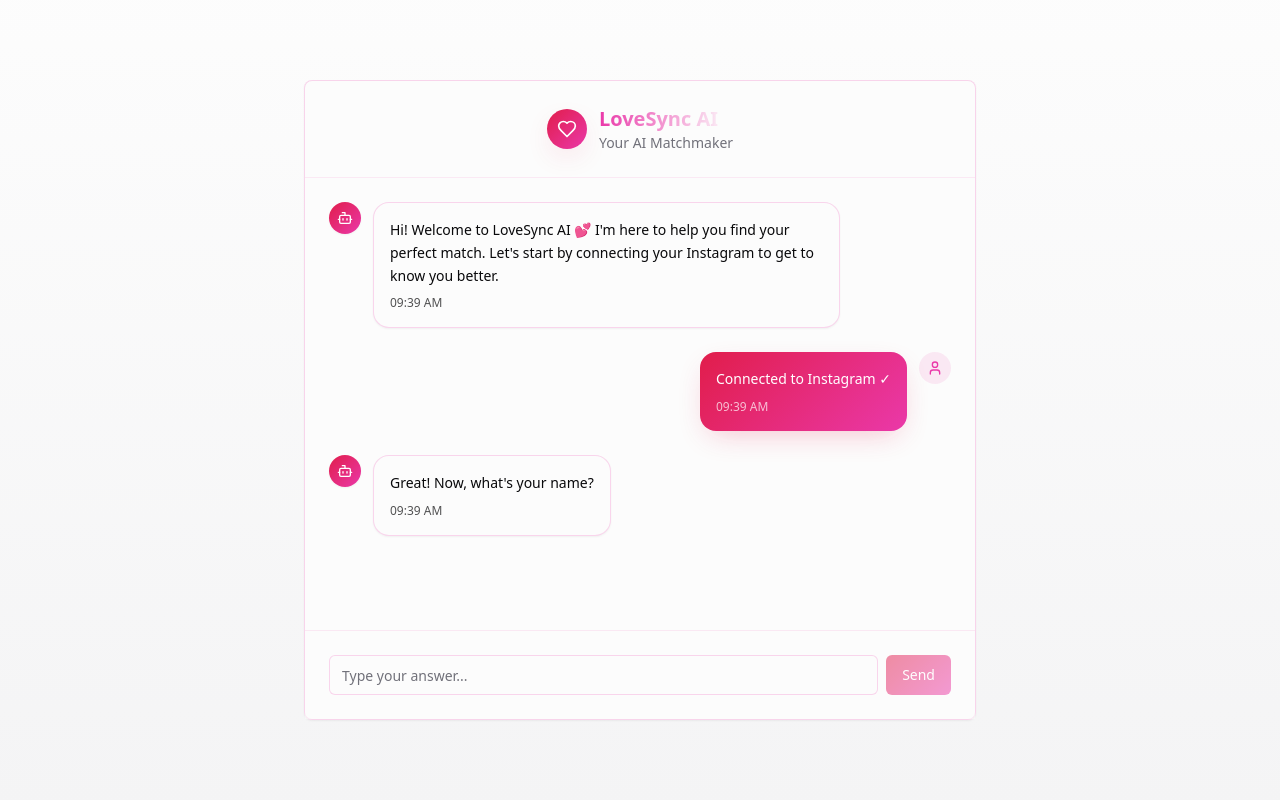
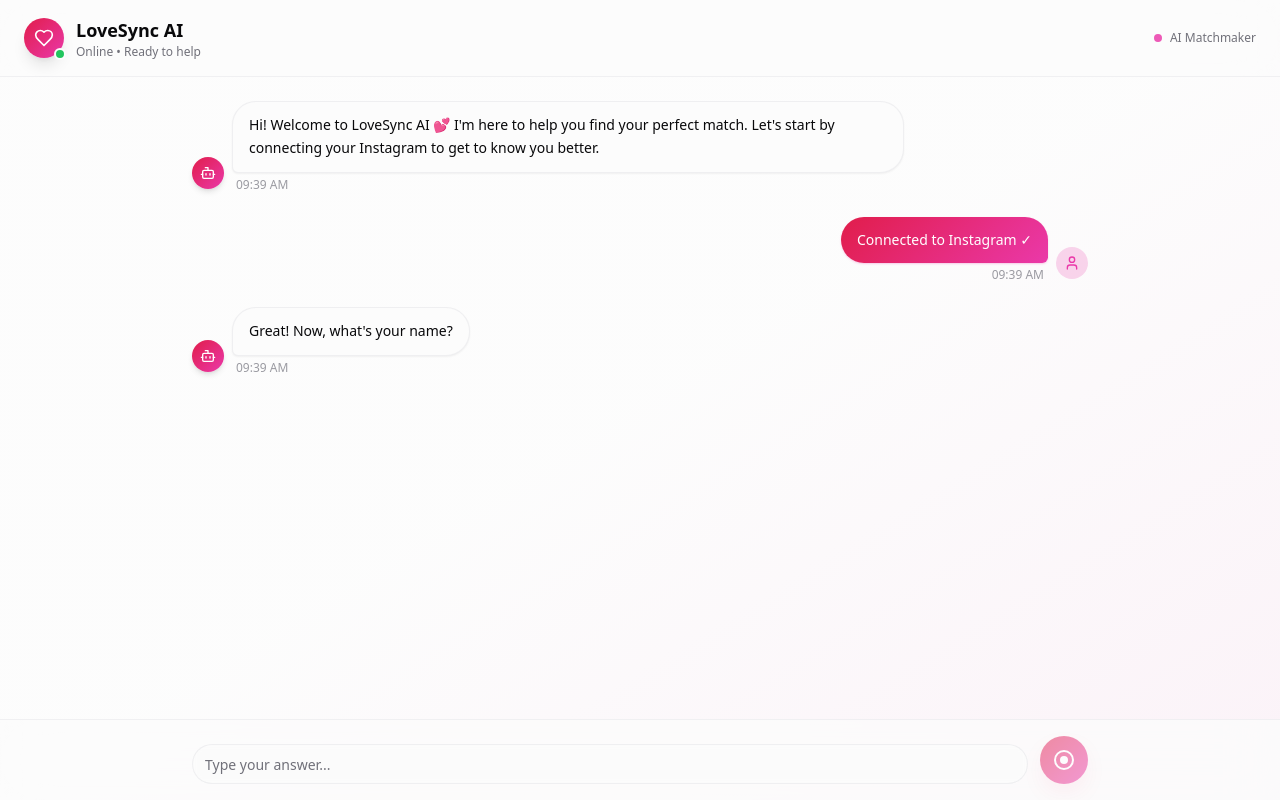
Before and after one commit to tpavankalyan/insta-match-agent, a React (Vite) app: page / in a window 1280 px wide. Both pictures are taken after a click on the button "Connect Instagram". Built offline with nearby package versions, Linux system fonts and the light colour scheme.

Commit message:
Refine chat UX
Update chat interface to a modern UX with improved message bubbles, avatars, and overall visual polish.

```diff
--- a/src/components/ChatInterface.tsx
+++ b/src/components/ChatInterface.tsx
@@ -123,13 +123,13 @@ const ChatInterface: React.FC<ChatInterfaceProps> = ({ onComplete }) => {
     switch (currentStepData.type) {
       case 'instagram':
          return (
-          <div className="flex gap-2">
+           <div className="flex gap-3">
              <Button
                onClick={() => handleSubmit(true)}
                variant="default"
-              className="flex items-center gap-2 gradient-romantic text-white border-0 shadow-romantic"
+               className="flex items-center gap-2 gradient-romantic text-white border-0 shadow-romantic rounded-full px-6 py-3 hover:shadow-lg transition-all duration-200"
              >
-              <Instagram className="w-4 h-4" />
+               <Instagram className="w-5 h-5" />
                Connect Instagram
              </Button>
            </div>
@@ -138,7 +138,7 @@ const ChatInterface: React.FC<ChatInterfaceProps> = ({ onComplete }) => {
       case 'text':
       case 'number':
         return (
-          <div className="flex gap-2">
+          <div className="flex gap-3 items-end">
             <Input
               value={currentInput}
               onChange={(e) => setCurrentInput(e.target.value)}
@@ -149,36 +149,38 @@ const ChatInterface: React.FC<ChatInterfaceProps> = ({ onComplete }) => {
                   handleSubmit(currentInput.trim());
                 }
               }}
-              className="border-romantic/20 focus:ring-romantic"
+              className="flex-1 rounded-full border-border/50 focus:border-romantic focus:ring-romantic/20 bg-background/50 backdrop-blur-sm"
             />
             <Button
               onClick={() => currentInput.trim() && handleSubmit(currentInput.trim())}
               disabled={!currentInput.trim()}
               variant="default"
-              className="gradient-romantic text-white border-0"
+              className="gradient-romantic text-white border-0 rounded-full w-12 h-12 p-0 shadow-romantic hover:shadow-lg transition-all duration-200"
             >
-              Send
+              <div className="w-5 h-5 rounded-full border-2 border-white flex items-center justify-center">
+                <div className="w-2 h-2 bg-white rounded-full"></div>
+              </div>
             </Button>
           </div>
         );
 
       case 'textarea':
         return (
-          <div className="space-y-2">
+          <div className="space-y-3">
             <Textarea
               value={currentInput}
               onChange={(e) => setCurrentInput(e.target.value)}
               placeholder="Tell me more..."
-              className="border-romantic/20 focus:ring-romantic"
+              className="rounded-2xl border-border/50 focus:border-romantic focus:ring-romantic/20 bg-background/50 backdrop-blur-sm resize-none"
               rows={3}
             />
             <Button
               onClick={() => currentInput.trim() && handleSubmit(currentInput.trim())}
               disabled={!currentInput.trim()}
               variant="default"
-              className="gradient-romantic text-white border-0"
+              className="gradient-romantic text-white border-0 rounded-full px-6 py-3 hover:shadow-lg transition-all duration-200"
             >
-              Send
+              Send Message
             </Button>
           </div>
         );
@@ -224,50 +226,65 @@ const ChatInterface: React.FC<ChatInterfaceProps> = ({ onComplete }) => {
   };
 
   return (
-    <div className="min-h-screen gradient-soft flex items-center justify-center p-4">
-      <Card className="w-full max-w-2xl h-[80vh] flex flex-col shadow-soft backdrop-blur-sm bg-background/95 border-romantic/20">
-        {/* Header */}
-        <div className="flex items-center justify-center p-6 border-b border-romantic/10">
+    <div className="min-h-screen bg-gradient-to-br from-background via-background/95 to-romantic/5 flex flex-col">
+      {/* Modern Header */}
+      <div className="sticky top-0 z-10 bg-background/80 backdrop-blur-xl border-b border-border/50">
+        <div className="flex items-center justify-between px-6 py-4">
           <div className="flex items-center gap-3">
-            <div className="w-10 h-10 gradient-romantic rounded-full flex items-center justify-center shadow-romantic">
+            <div className="relative">
+              <div className="w-10 h-10 gradient-romantic rounded-full flex items-center justify-center shadow-lg">
                 <Heart className="w-5 h-5 text-white" />
               </div>
+              <div className="absolute -bottom-0.5 -right-0.5 w-3 h-3 bg-green-500 rounded-full border-2 border-background"></div>
+            </div>
             <div>
-              <h2 className="text-xl font-semibold bg-gradient-to-r from-romantic to-romantic-variant bg-clip-text text-transparent">
-                LoveSync AI
-              </h2>
-              <p className="text-sm text-muted-foreground">Your AI Matchmaker</p>
+              <h1 className="text-lg font-semibold text-foreground">LoveSync AI</h1>
+              <p className="text-xs text-muted-foreground">Online • Ready to help</p>
+            </div>
+          </div>
+          <div className="flex items-center gap-2">
+            <div className="w-2 h-2 bg-romantic rounded-full animate-pulse"></div>
+            <span className="text-xs text-muted-foreground">AI Matchmaker</span>
           </div>
         </div>
       </div>
 
-        <div className="flex-1 p-6 overflow-y-auto space-y-6">
-          {messages.map((message) => (
+      {/* Messages Area */}
+      <div className="flex-1 overflow-y-auto px-4 py-6 space-y-4">
+        <div className="max-w-4xl mx-auto space-y-6">
+          {messages.map((message, index) => (
             <div
               key={message.id}
-              className={`flex items-start gap-3 ${message.isBot ? 'justify-start' : 'justify-end'}`}
+              className={`flex items-end gap-2 animate-fade-in ${
+                message.isBot ? 'justify-start' : 'justify-end'
+              }`}
+              style={{ animationDelay: `${index * 0.1}s` }}
             >
               {message.isBot && (
-                <div className="w-8 h-8 gradient-romantic rounded-full flex items-center justify-center shadow-sm flex-shrink-0">
+                <div className="w-8 h-8 gradient-romantic rounded-full flex items-center justify-center shadow-md flex-shrink-0 mb-1">
                   <Bot className="w-4 h-4 text-white" />
                 </div>
               )}
 
+              <div className={`group relative max-w-[75%] ${message.isBot ? 'order-2' : 'order-1'}`}>
                 <div
-                className={`max-w-[75%] p-4 rounded-2xl animate-fade-in ${
+                  className={`px-4 py-3 rounded-3xl shadow-sm transition-all duration-200 hover:shadow-md ${
                     message.isBot
-                    ? 'bg-background border border-romantic/20 text-foreground shadow-sm'
-                    : 'gradient-romantic text-white shadow-romantic ml-auto'
+                      ? 'bg-background border border-border/50 text-foreground rounded-bl-md'
+                      : 'gradient-romantic text-white rounded-br-md shadow-romantic/25'
                   }`}
                 >
-                <p className="text-sm leading-relaxed">{message.text}</p>
-                <div className="text-xs opacity-70 mt-2">
+                  <p className="text-sm leading-relaxed whitespace-pre-wrap">{message.text}</p>
+                </div>
+                <div className={`text-xs text-muted-foreground/70 mt-1 px-1 ${
+                  message.isBot ? 'text-left' : 'text-right'
+                }`}>
                   {message.timestamp.toLocaleTimeString([], { hour: '2-digit', minute: '2-digit' })}
                 </div>
               </div>
 
               {!message.isBot && (
-                <div className="w-8 h-8 bg-romantic/10 rounded-full flex items-center justify-center flex-shrink-0">
+                <div className="w-8 h-8 bg-romantic/20 rounded-full flex items-center justify-center flex-shrink-0 mb-1 order-2">
                   <User className="w-4 h-4 text-romantic" />
                 </div>
               )}
@@ -275,25 +292,28 @@ const ChatInterface: React.FC<ChatInterfaceProps> = ({ onComplete }) => {
           ))}
 
           {isTyping && (
-            <div className="flex items-start gap-3">
-              <div className="w-8 h-8 gradient-romantic rounded-full flex items-center justify-center shadow-sm">
+            <div className="flex items-end gap-2 animate-fade-in">
+              <div className="w-8 h-8 gradient-romantic rounded-full flex items-center justify-center shadow-md">
                 <Bot className="w-4 h-4 text-white" />
               </div>
-              <div className="bg-background border border-romantic/20 p-4 rounded-2xl shadow-sm">
+              <div className="bg-background border border-border/50 px-4 py-3 rounded-3xl rounded-bl-md shadow-sm">
                 <div className="flex space-x-1">
                   <div className="w-2 h-2 bg-romantic rounded-full animate-bounce"></div>
-                  <div className="w-2 h-2 bg-romantic rounded-full animate-bounce" style={{ animationDelay: '0.1s' }}></div>
-                  <div className="w-2 h-2 bg-romantic rounded-full animate-bounce" style={{ animationDelay: '0.2s' }}></div>
+                  <div className="w-2 h-2 bg-romantic rounded-full animate-bounce" style={{ animationDelay: '0.15s' }}></div>
+                  <div className="w-2 h-2 bg-romantic rounded-full animate-bounce" style={{ animationDelay: '0.3s' }}></div>
                 </div>
               </div>
             </div>
           )}
         </div>
+      </div>
 
-        <div className="p-6 border-t border-romantic/10 bg-background/50">
+      {/* Modern Input Area */}
+      <div className="sticky bottom-0 bg-background/80 backdrop-blur-xl border-t border-border/50 px-4 py-4">
+        <div className="max-w-4xl mx-auto">
           {renderInput()}
         </div>
-      </Card>
+      </div>
     </div>
   );
 };
```
Lines whose indentation alone changed are shown as unchanged.
